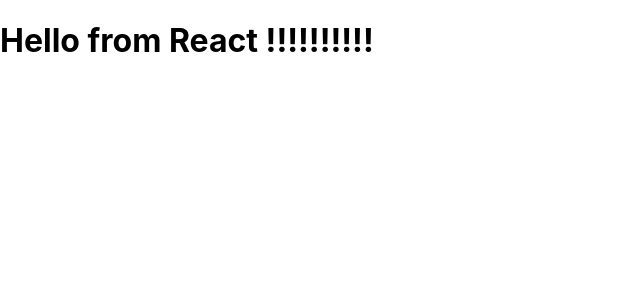
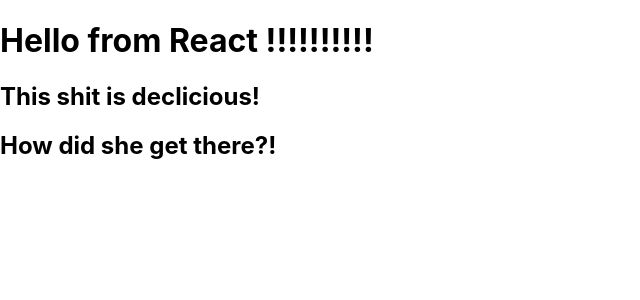
Before and after one commit to mcstagg/learning-react, a React (Create React App) app: page / in a window 1280 px wide. Shown: the top 300 px of the page, without its empty margins (0-640 px from the left). Built offline with nearby package versions, Linux system fonts and the light colour scheme.

Commit message:
Learned about JSX fragments

```diff
--- a/src/App.js
+++ b/src/App.js
@@ -3,9 +3,13 @@
 
 const App = () => {
   return (
+    <>
     <h1>
       Hello from React !!!!!!!!!!
     </h1>
+    <h2>This shit is declicious!</h2>
+    <h2>How did she get there?!</h2>
+    </>
   );
 }
 
```
